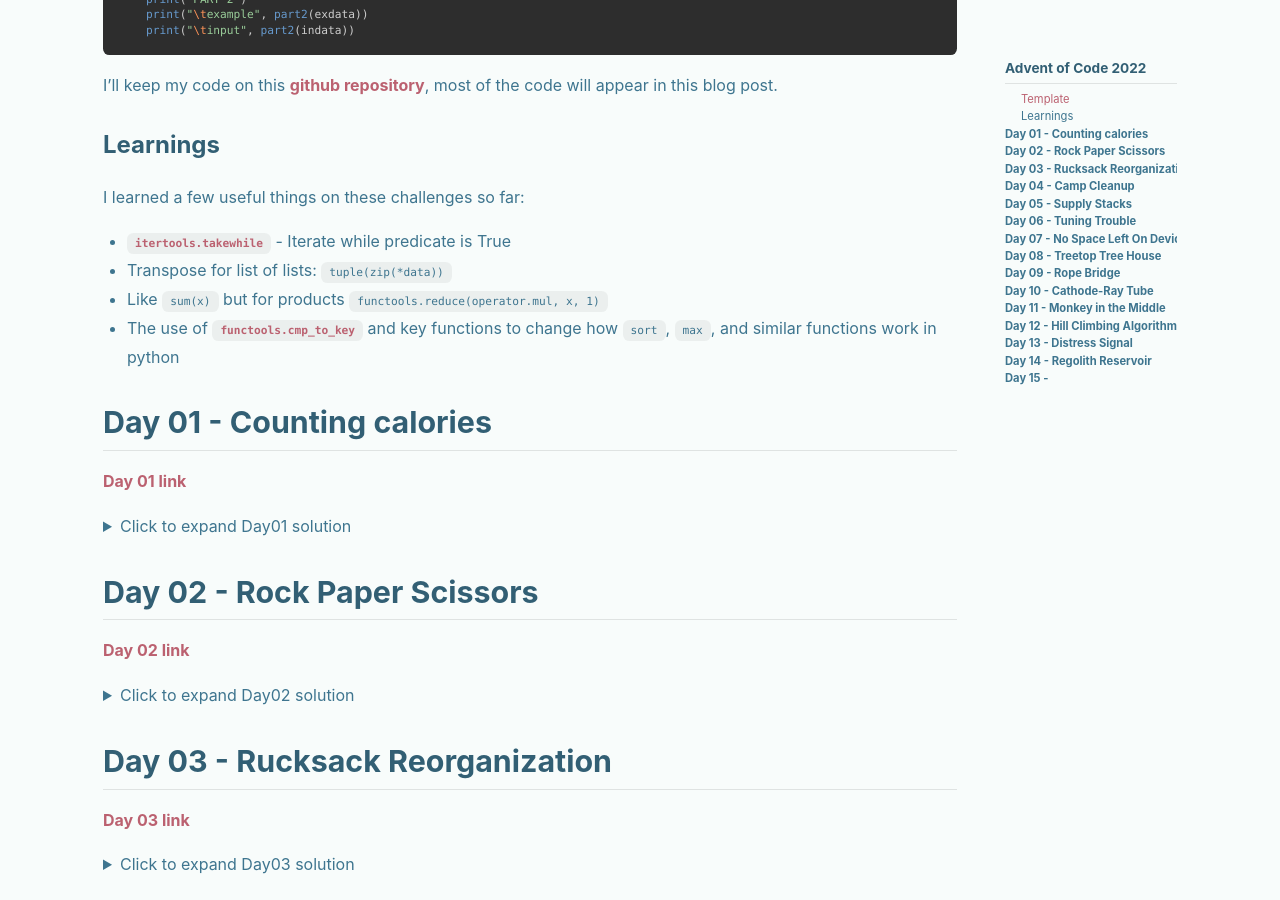
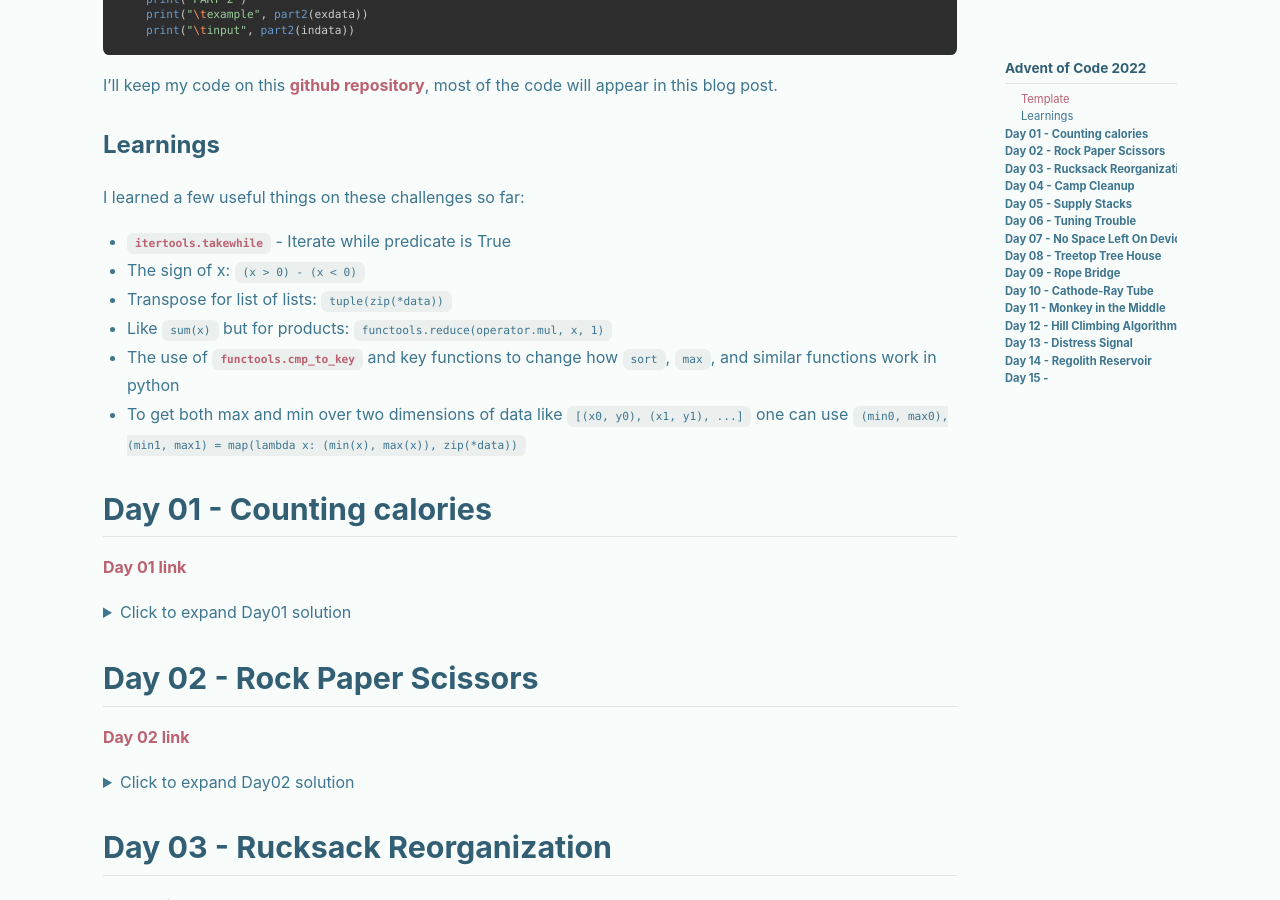
Before and after one commit to thomasburgess/thomasburgess.github.io, a Jekyll site: the page built from _posts/2022-12-01-aoc22.md, in a window 1280 px wide and 900 px high, scrolled down 1173 px. Built offline with Jekyll 4.4.1, drawn with Linux system fonts in a browser that asks for light colours; nearby versions of some CDN libraries; comment, search, counter and statistics services are not loaded; some of the changed lines change nothing that is shown.

Commit message:
aoc2022: day 14

````diff
--- a/_posts/2022-12-01-aoc22.md
+++ b/_posts/2022-12-01-aoc22.md
@@ -68,10 +68,11 @@
 I learned a few useful things on these challenges so far:
 
 * [`itertools.takewhile`](https://docs.python.org/3.8/library/itertools.html#itertools.takewhile) - Iterate while predicate is True
+* The sign of x: `(x > 0) - (x < 0)`
 - Transpose for list of lists: `tuple(zip(*data))`
-- Like `sum(x)` but for products `functools.reduce(operator.mul, x, 1)`
+- Like `sum(x)` but for products: `functools.reduce(operator.mul, x, 1)`
 * The use of [`functools.cmp_to_key`](https://docs.python.org/3/library/functools.html#functools.cmp_to_key) and key functions to change how `sort`, `max`, and similar functions work in python
-
+* To get both max and min over two dimensions of data like `[(x0, y0), (x1, y1), ...]` one can use `(min0, max0),(min1, max1) = map(lambda x: (min(x), max(x)), zip(*data))`
 
 ## Day 01 - Counting calories
 
@@ -1199,18 +1200,101 @@
 ![](/assets/images/2022-12-01/day14_map.png){: #figure-1 width="241px" alt="Map from input data."}
 {% endfigure %}
 
-At (500,0) sand grains are produced and fall one at a time until they come to rest.
-Grains try to fall down, if down is blocked they go down-left,
-if that also is blocked down-right, and if everything is blocked it stops.
+For the sand simulation it will be more convenient knowing which positions (pixels) are occupied.
 
+```python
+def sign(x):
+    return (x > 0) - (x < 0)
 
-**Part 1**
+def make_pixles(data):
+    pxl = {}
+    for segs in data:
+        for a, b in zip(segs[:-1], segs[1:]):
+            d = (b[0]-a[0], b[1]-a[1])
+            i = 1 if d[0]==0 else 0
+            si = sign(d[i])
+            pxl.update({((a[0], x) if i else (x, a[1])): True for x in  range(a[i], b[i]+si, si)})
+    return pxl
 
-Task: How many units of sand come to rest before sand starts flowing into the abyss below?
+def limits(pixels):
+    (min0, max0),(min1, max1) = map(lambda x: (min(x), max(x)), zip(*pxl))
+    return min0, max0, min1, max1
 
-**Part 2**
+def print_pixels(pixels, blank=".", full="█"):
+    min0, max0, min1, max1 = limits(pixels)
+    print(min0, max0, min1, max1)
+    for y in range(min1, max1+1):
+        print("".join((blank, full)[pixels.get((x, y), False)] for x in range(min0, max0+1)))
+```
+The last function just prints the map to stdout, for the example data:
 
-**Not yet**
+```
+....█...██
+....█...█.
+..███...█.
+........█.
+........█.
+█████████.
+```
+
+At (500,0) sand grains are produced and fall one at a time until they come to rest. Grains try to fall down, if down is blocked they go down-left, if that also is blocked down-right, and if everything is blocked it stops.
+
+**Tasks**
+
+Part1: How many sand grains come to rest before sand starts flowing into the abyss below?
+
+Part2: How many sand grains come to rest before sand hole gets filled, assuming an infinite floor at max(mapy)+2
+
+As sand propgagation is the same, really the only thing tat is different between the parts is the bounds checking. I solve that by adding missing floor pixels for part2.
+
+```python
+def add_sand(pixels, min0, max0, min1, max1, part1):
+    s = (500, 0)
+    while (500,0) not in pixels:
+        t = next(
+            (
+                a
+                for a in ((s[0], s[1] + 1), (s[0] - 1, s[1] + 1), (s[0] + 1, s[1] + 1))
+                if a not in pixels
+            ),
+            None,
+        )
+        if t:
+            s = t
+            if part1 and (s[1] > max1 or s[0] < min0 or s[0] > max0):
+                return False
+            if not part1 and (s[1] == max1+2):
+                pixels[s] = 1
+                return True
+            continue
+        pixels[s] = 2
+        return True
+
+def fill(data, part1):
+    pixels = make_pixles(data)
+    min0, max0, min1, max1 = limits(pixels)
+    while add_sand(pixels, min0, max0, min1, max1, part1):
+        pass
+    return sum(p==2 for p in pixels.values())
+
+```
+
+For part 2 my output has a hole in the floor where no sand runs...
+
+```
+...........o...........
+..........ooo..........
+.........ooooo.........
+........ooooooo........
+.......oo#ooo##o.......
+......ooo#ooo#ooo......
+.....oo###ooo#oooo.....
+....oooo.oooo#ooooo....
+...oooooooooo#oooooo...
+..ooo#########ooooooo..
+.ooooo.......ooooooooo.
+#######.....###########
+```
 
 {% enddetails %}
 
````
